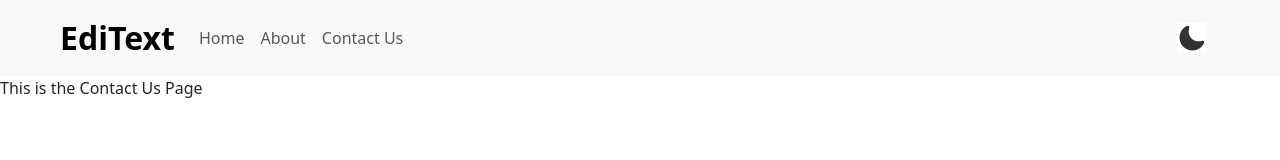
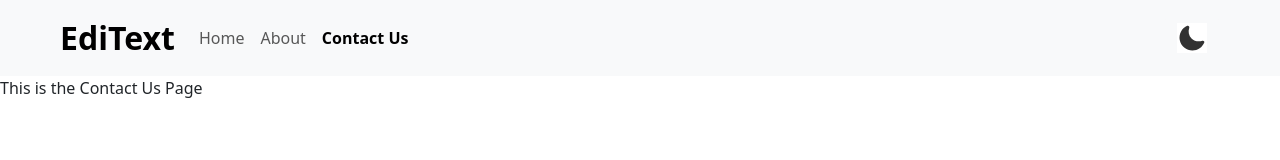
Before and after one commit to JollyBolt/EdiText, a React (Vite) app: page /contact in a window 1280 px wide. Shown: the top 160 px of the page. Built offline with nearby package versions, Linux system fonts and the light colour scheme.

Commit message:
Fixed Contact Us Page

```diff
--- a/src/components/Navbar.jsx
+++ b/src/components/Navbar.jsx
@@ -42,7 +42,7 @@ export default function Navbar(props) {
                                 <NavLink className="nav-link" to="/about">About</NavLink>
                             </li>
                             <li className="nav-item">
-                                <NavLink className="nav-link" to="/contact-us">Contact Us</NavLink>
+                                <NavLink className="nav-link" to="/contact">Contact Us</NavLink>
                             </li>
                         </ul>
                         <button id='dark-mode-btn' className="btn btn-light my-2" onClick={changeTheme}><img src={btnImg} style={{width:"30px"}} alt="" /></button>
```
